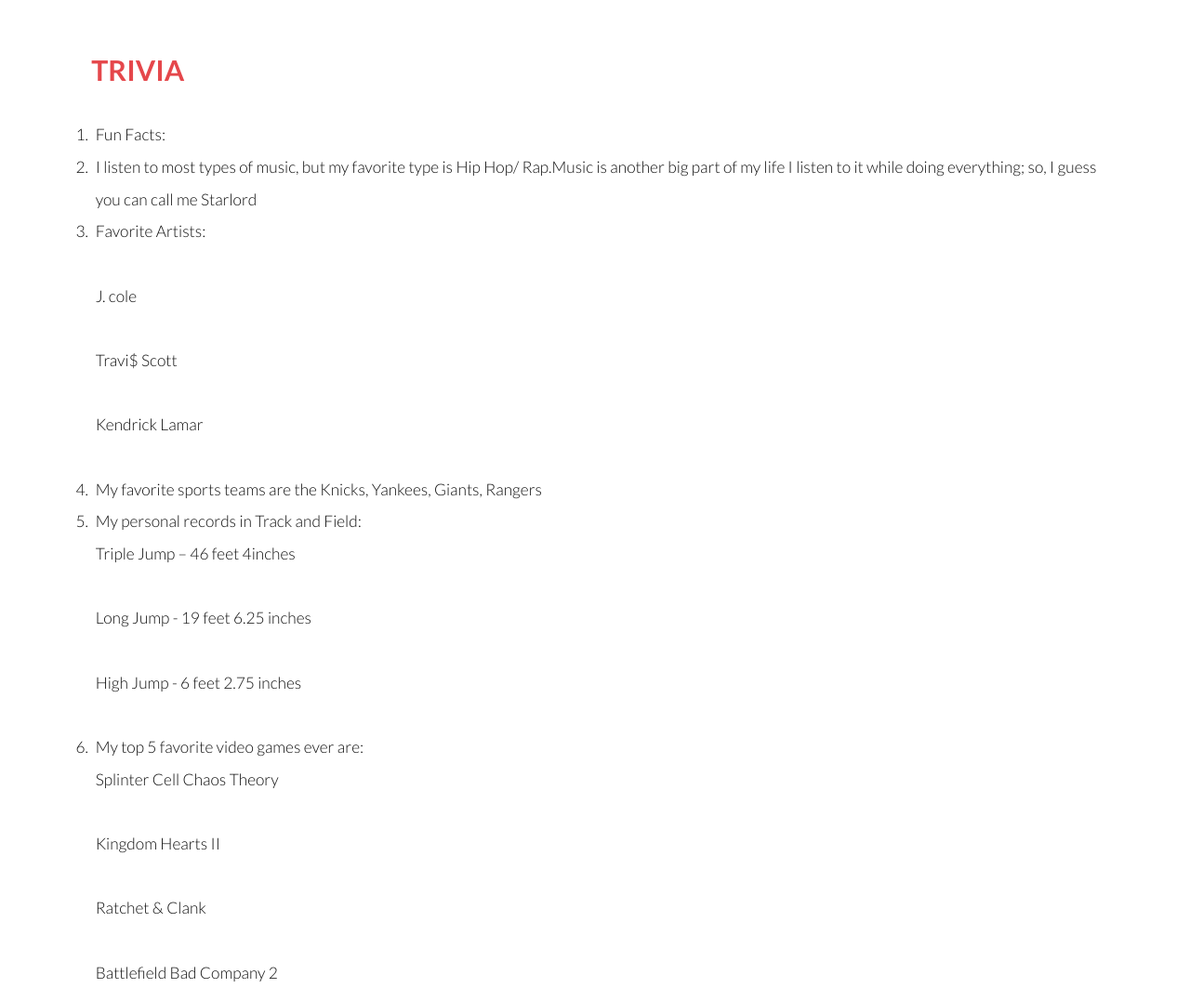
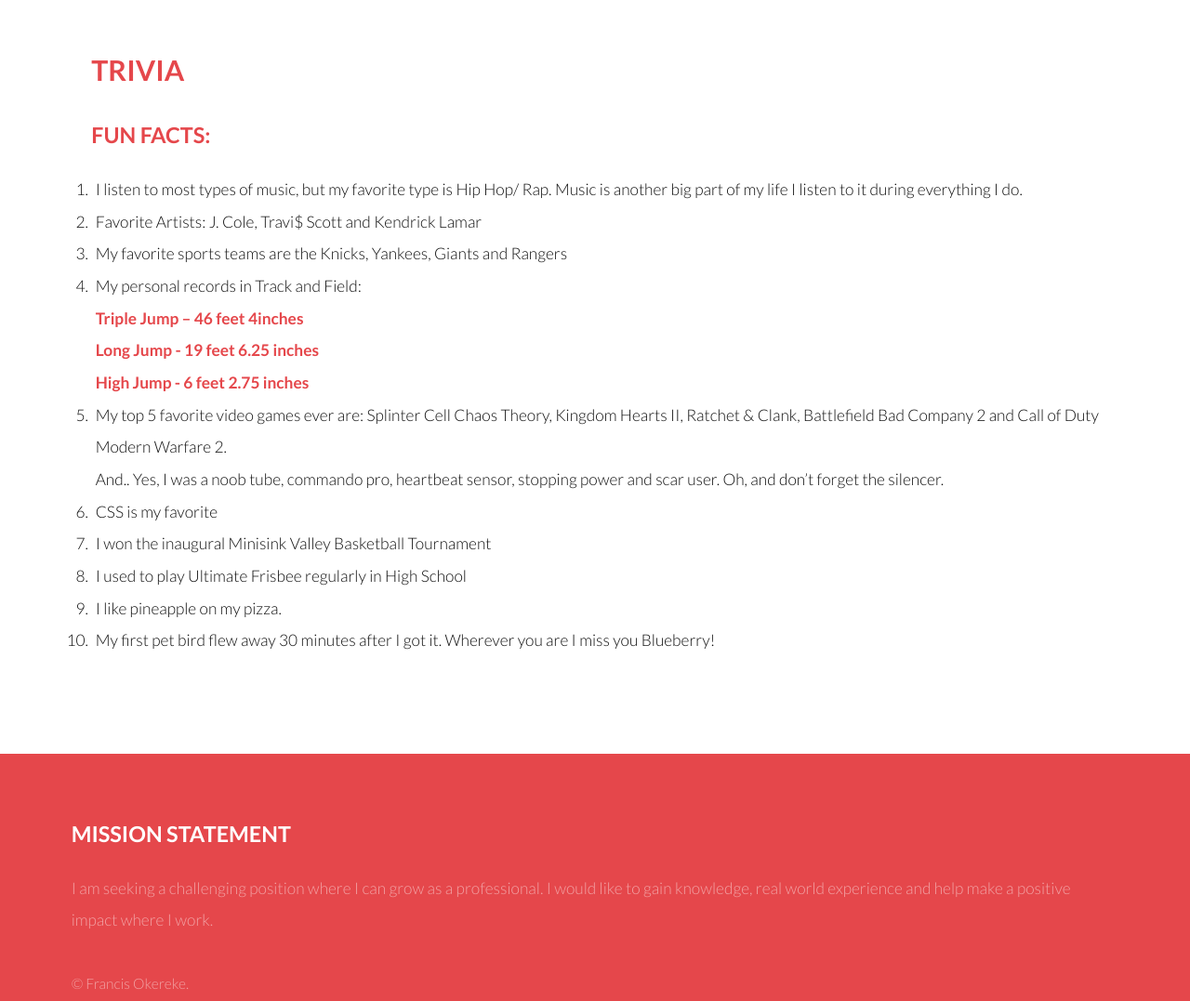
Before and after one commit to FOKEREKE/FOKEREKE.github.io, a plain HTML site: page aboutme.html in a window 1280 px wide. Shown: the part 1260-2337 px from the top of the page at 93% size. Drawn offline with Linux system fonts and the light colour scheme.

Commit message:
Updated Site text

```diff
--- a/aboutme.html
+++ b/aboutme.html
@@ -1,8 +1,5 @@
 <!DOCTYPE HTML>
-<!--
-	Francis Okereke
-    Barebones Template retrieved from @templatedco
- -->
+<!--Francis Okereke-->
 <html lang="en">
 <head>
 		<title>About Me</title>
@@ -46,20 +43,19 @@
 					<ol class="alt">
                     <h2>Trivia</h2>
                         <section>
-  <li>Fun Facts:</li>
+  <h3>Fun Facts:</h3>
 
- <li>I listen to most types of music, but my favorite type is Hip Hop/ Rap.Music is another big part of my life I listen to it while doing everything; so, I guess you can call me Starlord</li>
-<li><p>Favorite Artists:</p> <p>J. cole</p> <p>Travi$ Scott</p> <p>Kendrick Lamar</p>
-</li>
-<li>My favorite sports teams are the Knicks, Yankees, Giants, Rangers</li>
-<li>My personal records in Track and Field:<p>
-Triple Jump – 46 feet 4inches</p> <p>Long Jump - 19 feet 6.25 inches</p> <p>High Jump - 6 feet 2.75 inches</p></li>
-<li>My top 5 favorite video games ever are: <p>Splinter Cell Chaos Theory</p> <p>Kingdom Hearts II</p> <p>Ratchet & Clank</p> <p>Battlefield Bad Company 2</p> <p>Call of Duty Modern Warfare 2.</p> <p>Yes, I was a noob tube, commando pro, heartbeat sensor, stopping power and scar user. Oh, and don’t forget the silencer.</li></p>
-<li>My favorite programming language is Java because I have used it the most. I can almost compare it to the English language because when I think of trying to solve a problem I think in Java syntax. Plus, java is super portable!</li>
+ <li>I listen to most types of music, but my favorite type is Hip Hop/ Rap. Music is another big part of my life I listen to it during everything I do.</li>
+<li>Favorite Artists: J. Cole, Travi$ Scott and Kendrick Lamar</li>
+<li>My favorite sports teams are the Knicks, Yankees, Giants and Rangers</li>
+<li>My personal records in Track and Field:<strong><br>
+Triple Jump – 46 feet 4inches</strong> <strong><br>Long Jump - 19 feet 6.25 inches</strong> <strong><br>High Jump - 6 feet 2.75 inches</strong></li>
+<li>My top 5 favorite video games ever are: Splinter Cell Chaos Theory, Kingdom Hearts II, Ratchet & Clank, Battlefield Bad Company 2 and Call of Duty Modern Warfare 2. <span><br>And.. Yes, I was a noob tube, commando pro, heartbeat sensor, stopping power and scar user. Oh, and don’t forget the silencer.</span></li>
+<li>CSS is my favorite</li>
 <li>I won the inaugural Minisink Valley Basketball Tournament</li>
-<li>I used to play Ultimate Frisbee religiously in High School</li>
+<li>I used to play Ultimate Frisbee regularly in High School</li>
 <li>I like pineapple on my pizza.</li>
-<li>I only had one pet and it flew away 30 minutes after I got it. I still don’t know how it flew out of the cage bars. Wherever you are I miss you Blueberry!</li>
+<li>My first pet bird flew away 30 minutes after I got it. Wherever you are I miss you Blueberry!</li>
  </ol>
   			</section>
 				</div>
@@ -73,7 +69,7 @@ Triple Jump – 46 feet 4inches</p> <p>Long Jump - 19 feet 6.25 inches</p> <p>Hi
 							<p>I am seeking a challenging position where I can grow as a professional. I would like to gain knowledge, real world experience and help make a positive impact where I work.</p>
 
 					<div class="copyright">
-						&copy; Francis Okereke. <a href="https://templated.co/">TEMPLATED</a>.
+						&copy; Francis Okereke.
 
 					</div>
 				</div>
@@ -107,3 +103,4 @@ Triple Jump – 46 feet 4inches</p> <p>Long Jump - 19 feet 6.25 inches</p> <p>Hi
   </script> -->
 </body>
 </html>
+hey
```
Also changed, not shown: contact.html (+2 -5 lines), index.html (+3 -6 lines), stats.html (+3 -7 lines), 1 other file.
